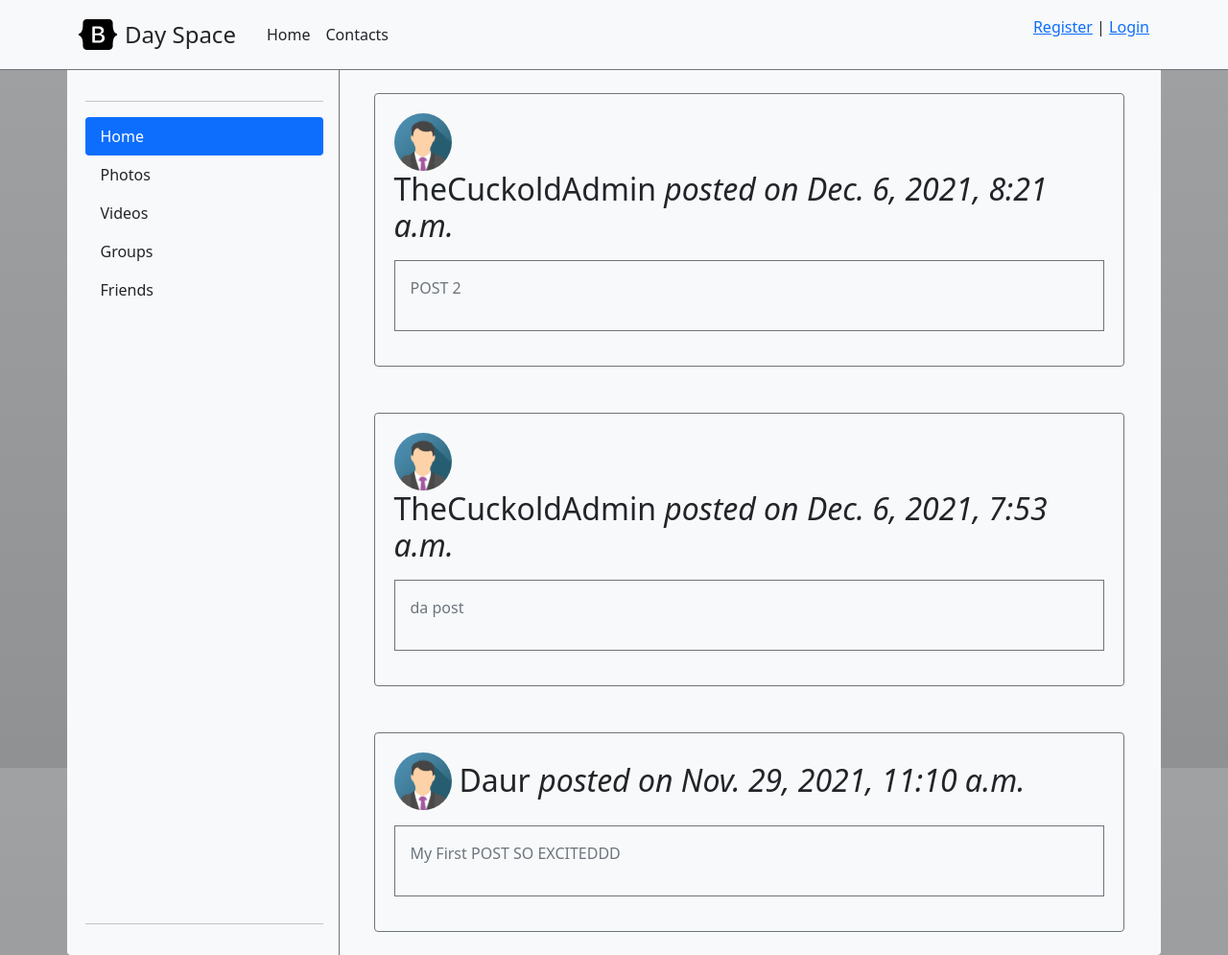
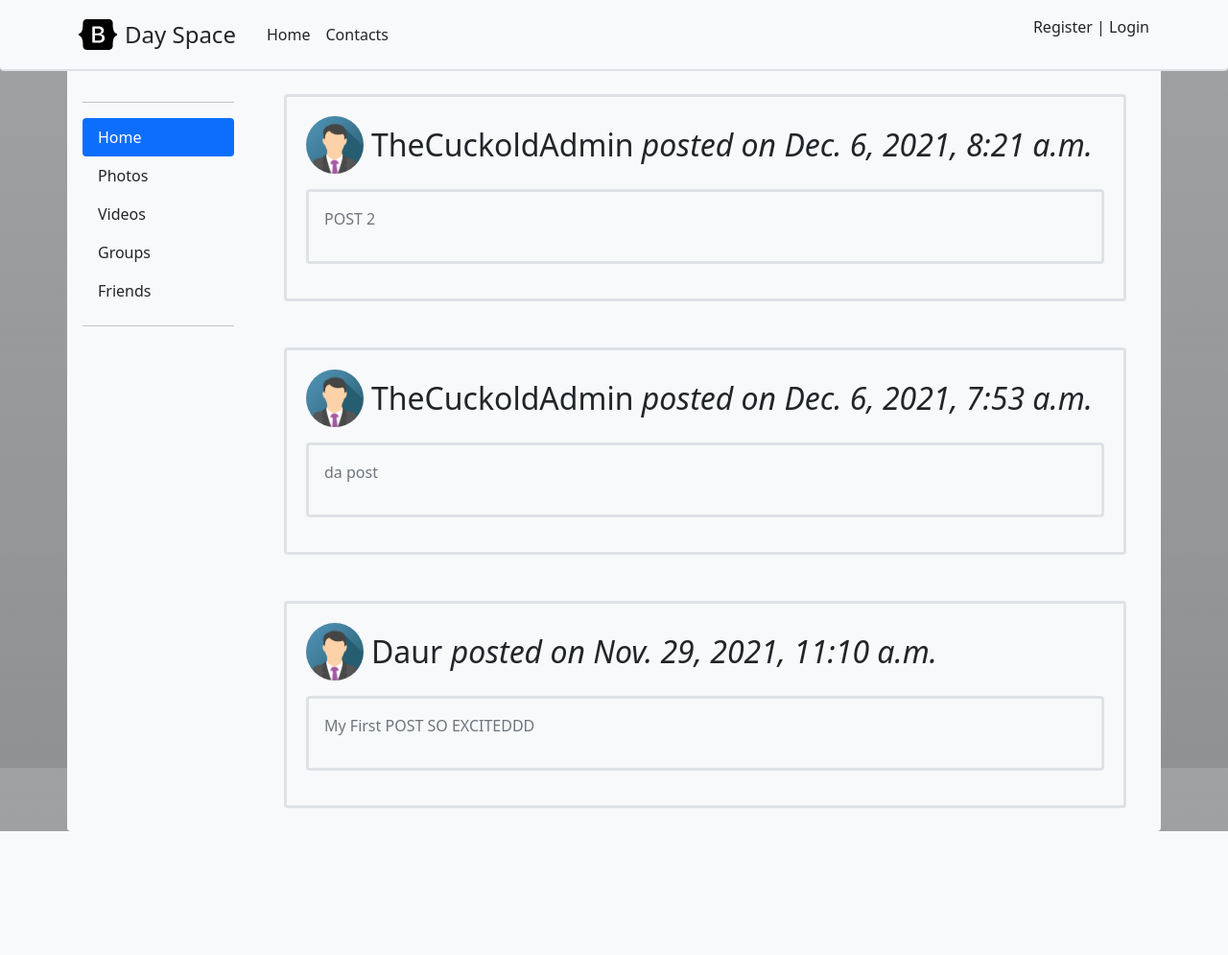
Before and after one commit to EkorrTi/DjangoProject, a Django app: page / in a window 1280 px wide. Shown: the whole page at 96% size. After the commit the page ends 866 px from the top, so only its background shows below. Run offline with Django 3.2, Linux system fonts and the light colour scheme; data comes from the database, SQL or seed files in the repository; both versions use the stored data as it was after the commit.

Commit message:
front-end changed

```diff
--- a/templates/base.html
+++ b/templates/base.html
@@ -15,7 +15,7 @@
 </head>
 
 <body class="bg-dark bg-gradient" style="--bs-bg-opacity: .5;">
-  <header class="p-3 border-bottom border-secondary bg-light">
+  <header class="p-3 border-bottom border-2 rounded-bottom bg-light">
     <div class="container">
       <div class="d-flex flex-wrap align-items-center justify-content-center justify-content-lg-start">
         <a href="{% url 'home' %}" class="d-flex align-items-center mb-3 mb-md-0 text-dark text-decoration-none me-md-4">
@@ -42,8 +42,8 @@
           </div>
         {% else %}
         <p>
-          <a href="{% url 'register' %}">Register</a> |
-          <a href="{% url 'login' %}">Login</a>
+          <a href="{% url 'register' %}" class= "text-decoration-none link-dark">Register</a> |
+          <a href="{% url 'login' %}" class= "text-decoration-none link-dark">Login</a>
         </p>
         {% endif %}
       </div>
--- a/templates/home.html
+++ b/templates/home.html
@@ -9,18 +9,20 @@
 
 {% block content %}
   <div class="row justify-content-center d-flex bg-light h-auto border-1 rounded-bottom">
-    <div class="d-flex flex-column flex-shrink-0 p-3" style="width: 280px;">
+    <div class="col-12 col-lg-2 col-md-12 col-sm-12 d-flex flex-column flex-shrink-0 p-3" >
+
+      <ul class="nav nav-pills flex-column mb-auto">
       <hr>
-      <ul class="nav nav-pills flex-column mb-auto">
         <li class="nav-item"><a href="#" class="nav-link active" aria-current="page">Home</a></li>
         <li><a href="#" class="nav-link link-dark">Photos</a></li>
         <li><a href="#" class="nav-link link-dark">Videos</a></li>
         <li><a href="#" class="nav-link link-dark">Groups</a></li>
         <li><a href="#" class="nav-link link-dark">Friends</a></li>
+        <hr>
       </ul>
-      <hr>
+
     </div>
-    <div class="col-12 col-lg-9 col-md-9 col-sm-12 d-flex flex-column border-start mx-0 border-secondary">
+    <div id="posts" class="col-12 col-lg-10 col-md-12 col-sm-12 col-xs-12 d-flex flex-column mx-0">
       {% for post in posts %}
         {% include "post.html" with post=post user=user %}
       {% endfor %}
--- a/templates/post.html
+++ b/templates/post.html
@@ -1,5 +1,5 @@
 {% load static %}
-<div class="border border-secondary rounded mx-4 my-4" style="padding: 20px;">
+<div class="border border-3 rounded mx-4 my-4" style="padding: 20px;">
   <div class="d-flex flex-wrap">
     <img class="img rounded-circle me-2" src="{% static 'images/avatar.png' %}" width="60" height="60">
     <h2 class="my-auto">
@@ -8,7 +8,7 @@
 
     </h2>
   </div>
-  <div class="my-3 border border-secondary">
+  <div class="my-3 border border-3 rounded ">
     <p class="p-sm-3 text-muted">{{post.text}}</p>
   </div>
   {% if post.user.email == user.email or user.is_admin %}
```
Also changed, not shown: templates/contacts.html (+7 -6 lines), db.sqlite3.
